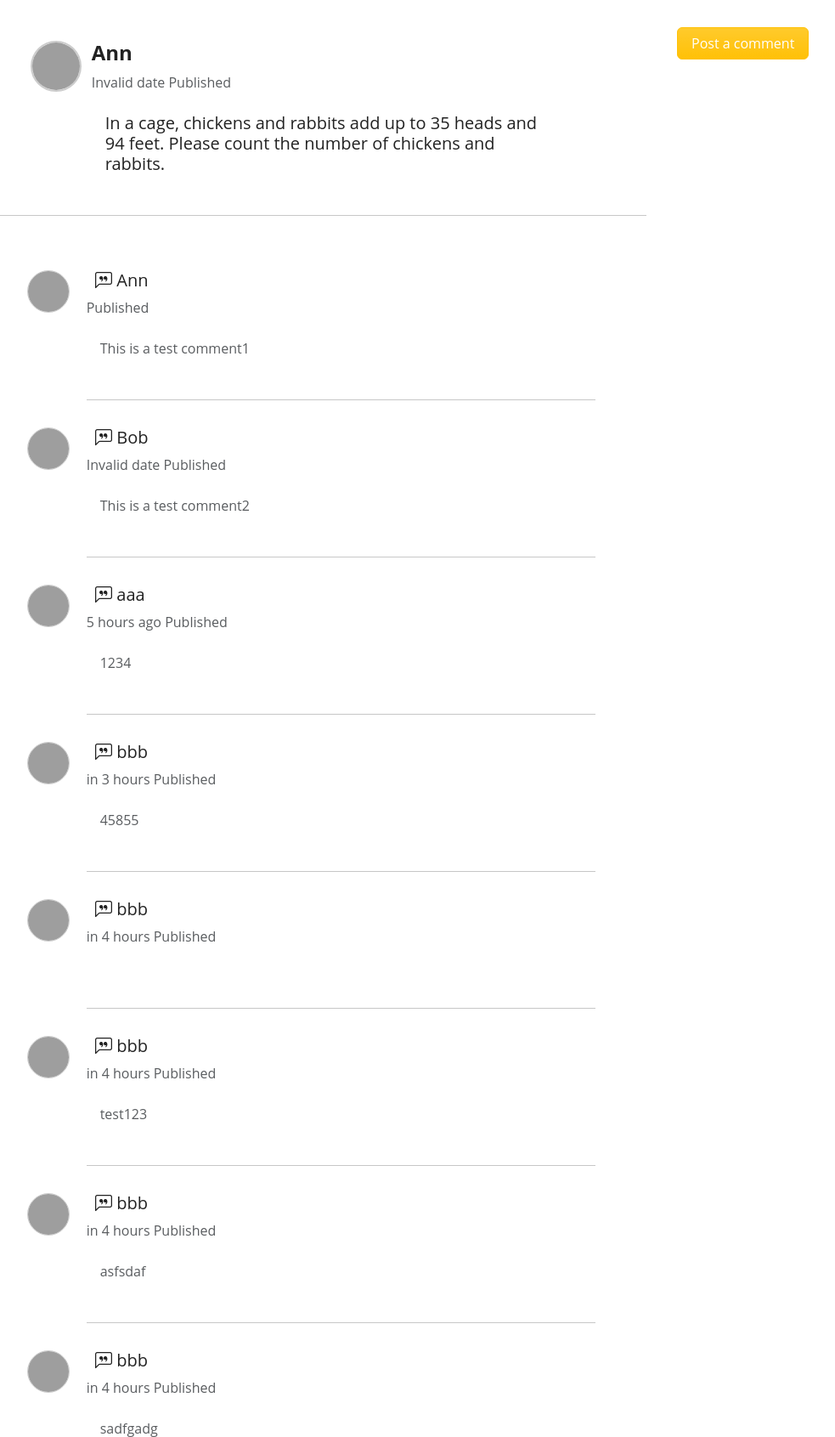
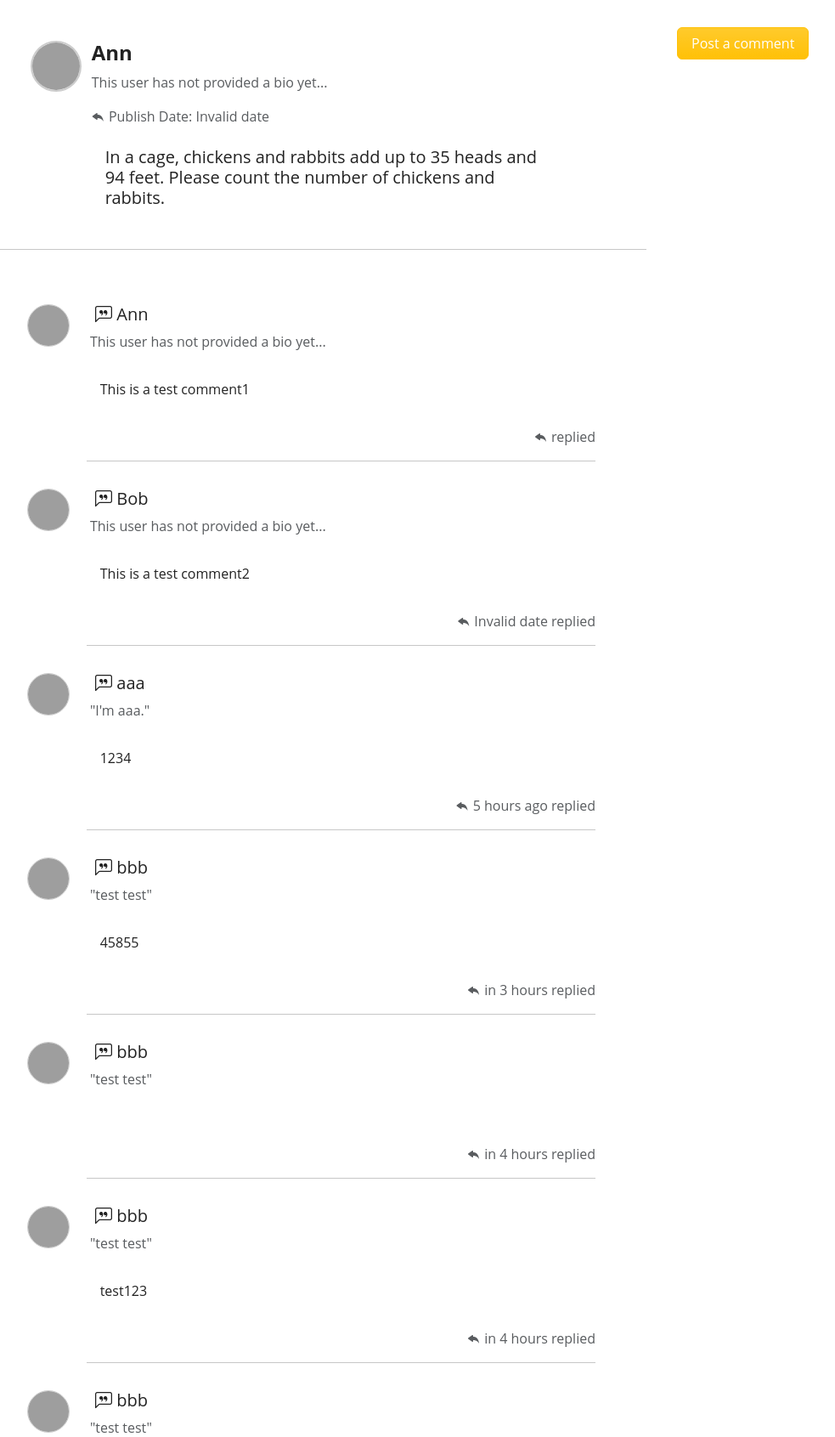
Before and after one commit to JoelQian/cits5505proj2, a Flask app: page /post-details/1 in a window 1280 px wide. Shown: the part 280-1971 px from the top of the page at 85% size, without its empty margins (188-1171 px from the left). Run offline with Flask 3, Linux system fonts and the light colour scheme; data comes from the database, SQL or seed files in the repository; both versions use the stored data as it was after the commit; some libraries are stand-ins or nearby versions; grey boxes are pictures that could not be loaded.

Commit message:
style: add user bio in post-details and ranking page

```diff
--- a/app/templates/base.html
+++ b/app/templates/base.html
@@ -39,7 +39,7 @@
 
                         <span class="text-light me-3">Welcome
                             <img alt="Avatar" src='https://robohash.org/{{ current_user.email }}' class="rounded-circle" style="width: 40px; height: 40px; border: rgba(0, 0, 0, 0.2) 2.5px solid; margin-top: -5px;" />
-                            <a href="{{ url_for('personalProfile') }}" style="text-decoration: none; color: inherit;" onmouseover="this.style.color='#007bff'" onmouseout="this.style.color='inherit'">{{ current_user.username }}</a>
+                            <a href="{{ url_for('personalProfile') }}" style="text-decoration: none; color: inherit;" onmouseover="this.style.color='#FFA500'" onmouseout="this.style.color='inherit'">{{ current_user.username }}</a>
                     </span>
 
                         <span class="text-light me-3"><i class="bi bi-award-fill"></i> {{ current_user.credit }}</span>
--- a/app/templates/index.html
+++ b/app/templates/index.html
@@ -40,7 +40,7 @@
                 No discussions found.
             </h4>
             {% else %}
-            <ul class="discussion-list list-unstyled">
+            <ul class="discussion-list list-unstyled mt-4">
 
                 {% for post in paginate.items %}
                 <li>
--- a/app/templates/personal-profile.html
+++ b/app/templates/personal-profile.html
@@ -43,13 +43,13 @@
                     {% endif %}
                 </p>
             </div>
-            <button id="edit-btn" class="btn btn-primary mt-2">Edit Bio</button>
+            <button id="edit-btn" class="btn btn-secondary bg-gradient text-white mt-2">Edit Bio</button>
             <form id="bio-form" method="post" action="/personal-profile" style="display: none;">
                 <input type="hidden" name="user_id" value="{{ user.id }}">
                 <!-- Textarea with current bio content -->
                 <textarea id="new-bio" name="new_bio" class="form-control mt-4" rows="3" placeholder="Enter new bio"></textarea>
                 <!-- Submit button -->
-                <button type="submit" id="submit-btn" class="btn btn-primary mt-2">Submit</button>
+                <button type="submit" id="submit-btn" class="btn btn-secondary bg-gradient text-white mt-3">Submit</button>
             </form>
 
             <script>
--- a/app/templates/post-details.html
+++ b/app/templates/post-details.html
@@ -41,7 +41,14 @@
                     <div class="col-md-9">
                         <!-- <span class="--bs-danger-bg-subtle"><b>author:</b> {{post.author.username}}</span> -->
                         <h4 class="--bs-danger-bg-subtle"><b> {{post.author.username}} </b> </h4>
-                        <div class="text-muted"><span id="humanTimestamp_{{ post.id }}"></span> Published</div>
+                        {% if post.author.bio %}
+                        <p class="text-muted">"{{ post.author.bio }}"</p>
+                        {% else %}
+                        <p class="text-muted">This user has not provided a bio yet...</p>
+                        {% endif %}
+                        <div class="text-muted">
+                            <i class="bi bi-reply-fill"></i>
+                            Publish Date: <span id="humanTimestamp_{{ post.id }}"></span></div>
                         <div class="author-content p-3  mt-2" style="max-width: 90%; overflow-y: auto;">
                             <h5>{{post.body}}</h5>
                         </div>
@@ -51,7 +58,7 @@
             </div>
 
             <!-- comment section -->
-            <div class="row clearfix">
+            <div class="row clearfix mb-5">
                 <!-- reply button -->
                 <!-- comment -->
                 {% if comments %}
@@ -65,7 +72,18 @@
                             &nbsp;
                             <i class="bi bi-chat-left-quote"></i>
                             {{comment.author.username}}</h5>
-                        <div class="text-muted"><span id="humanTimestamp_{{ comment.id }}"></span> Published</div>
+                            {% if comment.author.bio %}
+                            <p class="text-muted">&nbsp;"{{ comment.author.bio }}"</p>
+                            {% else %}
+                            <p class="text-muted">&nbsp;This user has not provided a bio yet...</p>
+                            {% endif %}
+                        <div class="author-content p-3 mt-2" style="max-width: 90%; overflow-y: auto;">
+                            <p>{{ comment.body }}</p>
+                        </div>
+                        <div class="text-muted" style="text-align: right;">
+                            <i class="bi bi-reply-fill"></i>
+                            <span id="humanTimestamp_{{ comment.id }}"></span> replied
+                        </div>
 
                         <script>
                             $(document).ready(function () {
@@ -83,10 +101,6 @@
 
                             });
                         </script>
-
-                        <div class="author-content p-3 mt-2 text-muted" style="max-width: 90%; overflow-y: auto;">
-                            <p>{{ comment.body }}</p>
-                        </div>
                         <hr>
                     </div>
                     <div class="col-md-2"></div>
--- a/app/templates/ranking-page.html
+++ b/app/templates/ranking-page.html
@@ -38,6 +38,11 @@
                           </div>
                           <div class="col-md-9 column">
                               <h4>{{ user.username }}</h4>
+                              {% if user.bio %}
+                              <p class="text-muted">&nbsp;"{{ user.bio }}"</p>
+                              {% else %}
+                              <!-- <p class="text-muted">&nbsp;This user has not provided a bio yet...</p> -->
+                              {% endif %}
                               <ul class="list-inline">
                                 <li class="text-secondary list-inline-item text-center mt-2">
                                   <i class="bi bi-award"></i>
```
Also changed, not shown: app/app.db.
